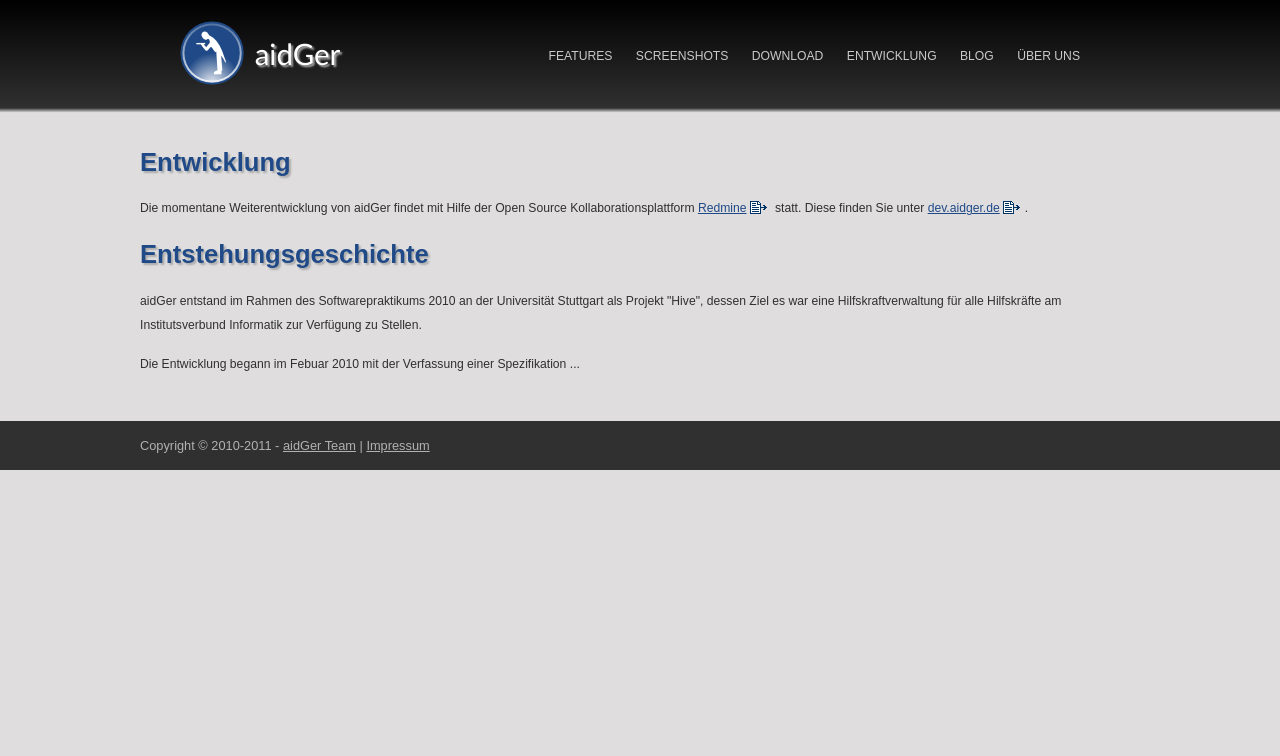
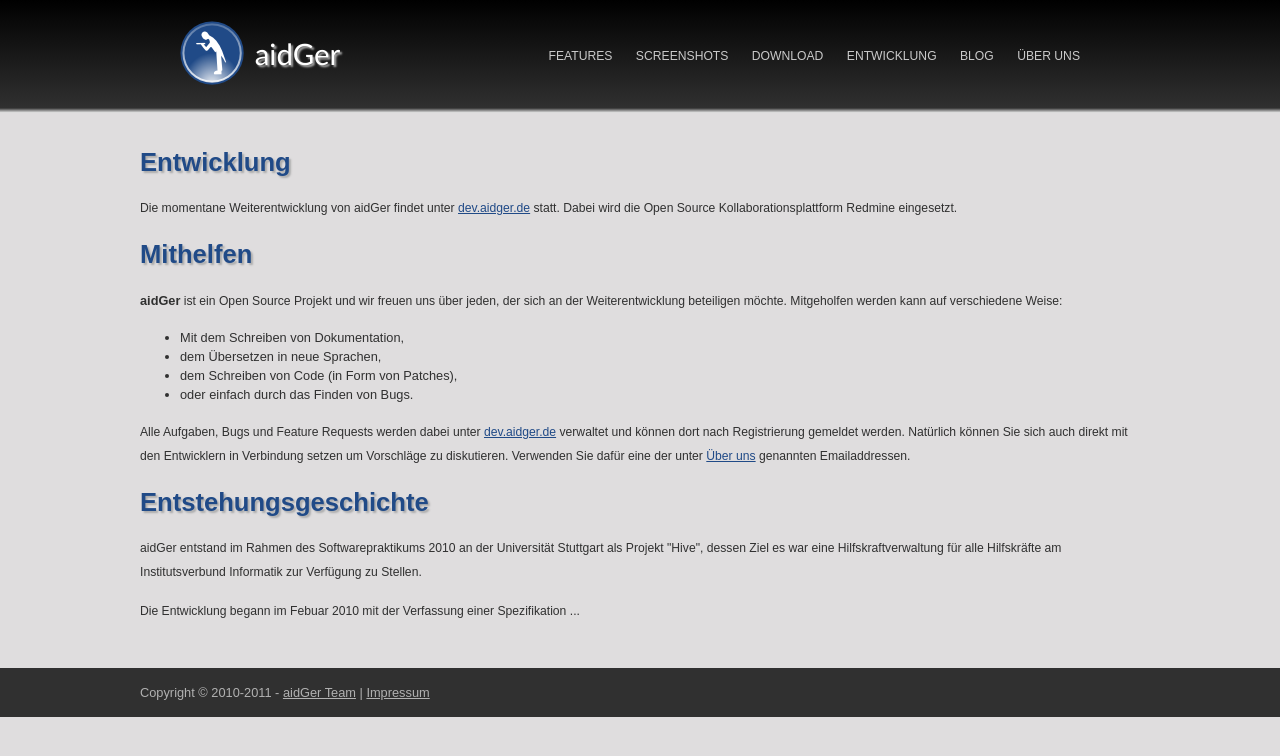
Before and after one commit to aidGer/aidger.github.com, a Jekyll site: the page built from development.html, in a window 1280 px wide. Shown: the top 756 px of the page. Built offline with Jekyll 4.4.1, drawn with Linux system fonts in a browser that asks for light colours; nearby versions of some CDN libraries; some web fonts are replaced.

Commit message:
Add "Mithelfen" section to the development page

```diff
--- a/development.html
+++ b/development.html
@@ -5,7 +5,19 @@
 
 <h1>Entwicklung</h1>
 
-<p>Die momentane Weiterentwicklung von aidGer findet mit Hilfe der Open Source Kollaborationsplattform <a href="http://www.redmine.org" class="external">Redmine<span> (externer Link)</span></a> statt. Diese finden Sie unter <a href="http://dev.aidger.de" class="external">dev.aidger.de<span> (externer Link)</span></a>.</p>
+<p>Die momentane Weiterentwicklung von aidGer findet unter <a href="http://dev.aidger.de">dev.aidger.de</a> statt. Dabei wird die Open Source Kollaborationsplattform Redmine eingesetzt.</p>
+
+<h1>Mithelfen</h1>
+
+<p><strong>aidGer</strong> ist ein Open Source Projekt und wir freuen uns über jeden, der sich an der Weiterentwicklung beteiligen möchte. Mitgeholfen werden kann auf verschiedene Weise:
+    <ul>
+        <li>Mit dem Schreiben von Dokumentation,</li>
+        <li>dem Übersetzen in neue Sprachen,</li>
+        <li>dem Schreiben von Code (in Form von Patches),</li>
+        <li>oder einfach durch das Finden von Bugs.</li>
+    </ul>
+</p>
+<p>Alle Aufgaben, Bugs und Feature Requests werden dabei unter <a href="http://dev.aidger.de">dev.aidger.de</a> verwaltet und können dort nach Registrierung gemeldet werden. Natürlich können Sie sich auch direkt mit den Entwicklern in Verbindung setzen um Vorschläge zu diskutieren. Verwenden Sie dafür eine der unter <a href="/about.html">Über uns</a> genannten Emailaddressen.</p>
 
 <h1>Entstehungsgeschichte</h1>
 
```
